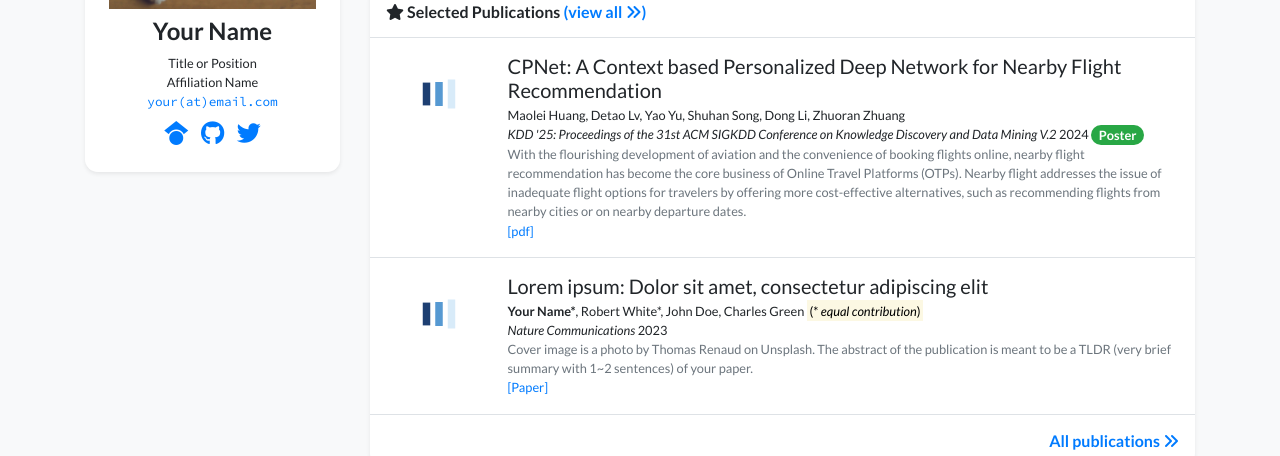
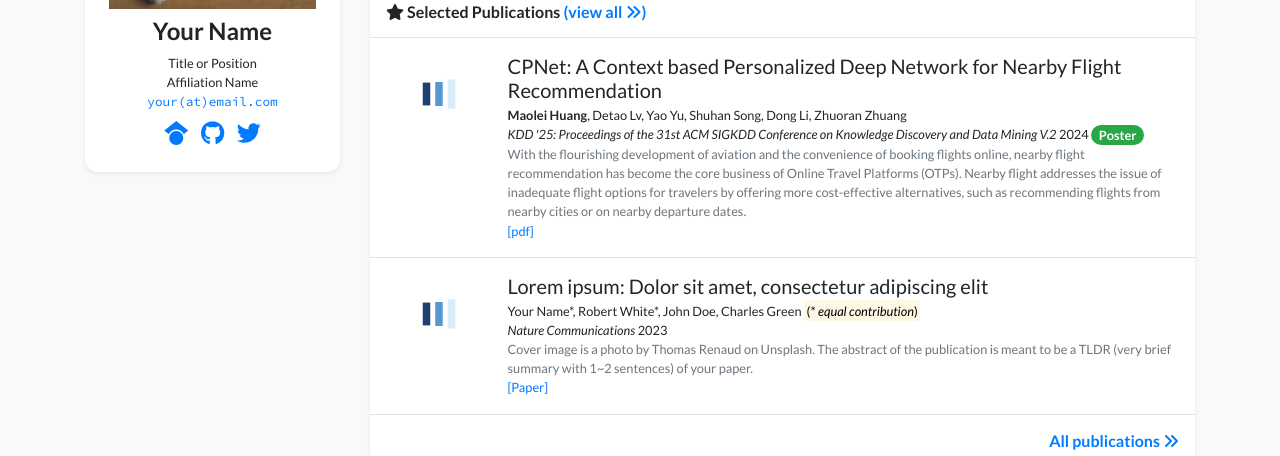
Before and after one commit to BOTAK0803/BOTAK0803.github.io, a Jekyll site: the page built from index.html, in a window 1280 px wide and 900 px high, scrolled down 721 px. Shown: the part 302-758 px from the top of the window. Built offline with Jekyll 4.4.1, drawn with Linux system fonts in a browser that asks for light colours; nearby versions of some CDN libraries; a style sheet for code colours, icons or effects is not loaded; part of the change alters nothing that is shown.

```diff
--- a/_data/authors.yml
+++ b/_data/authors.yml
@@ -1,4 +1,4 @@
-"Your Name":
+"Maolei Huang":
   bold: true
 
 "Robert White":
```
